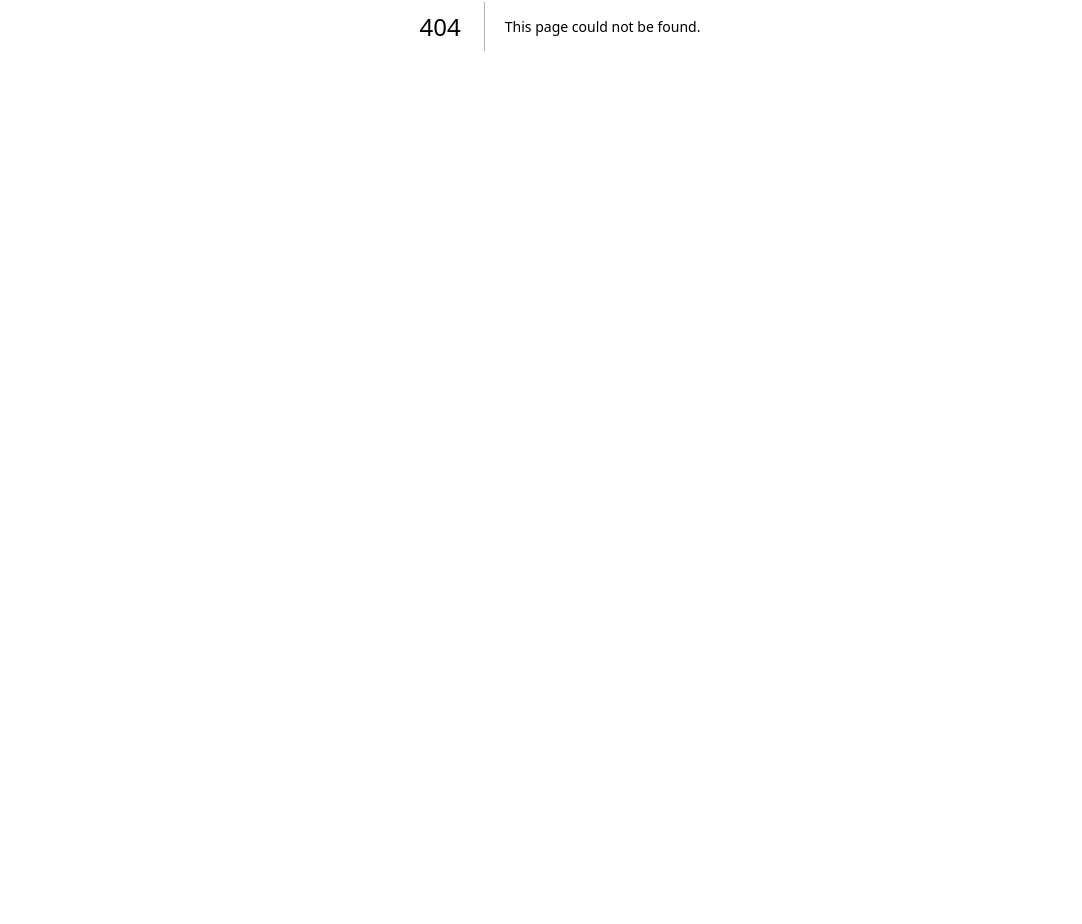
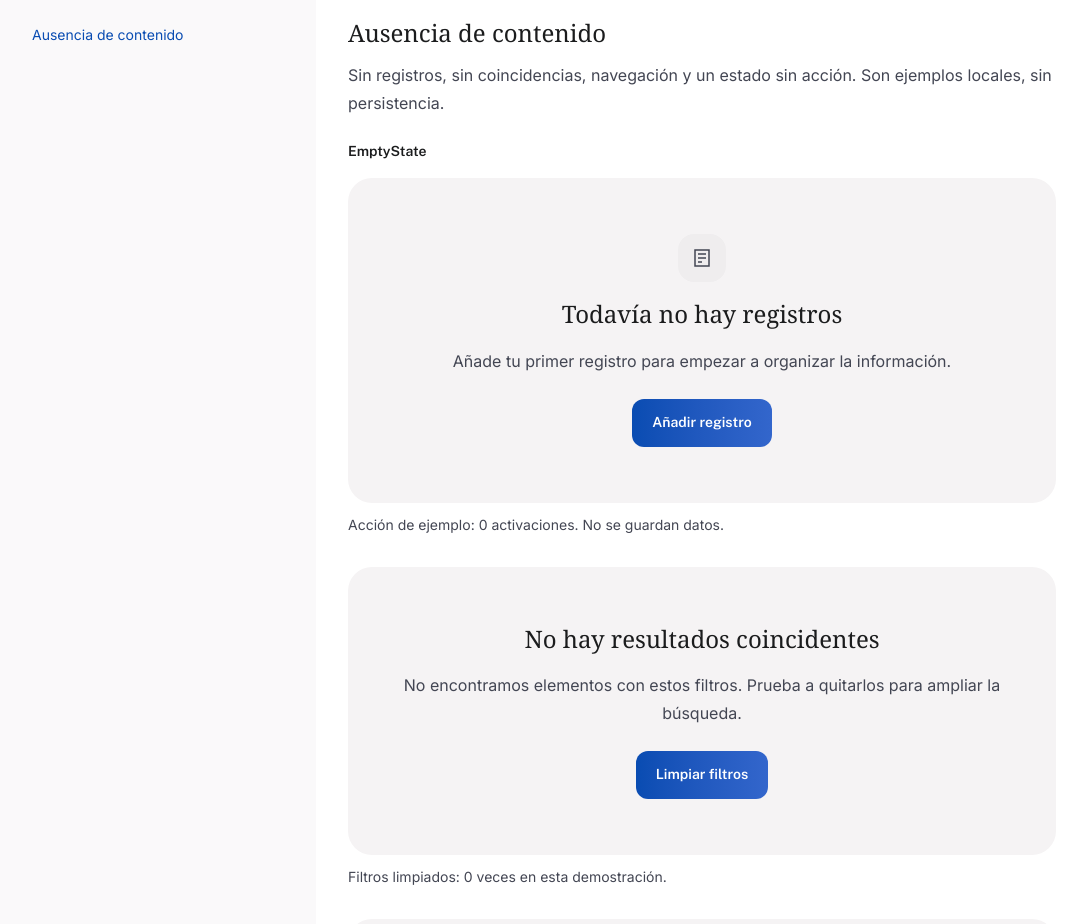
Before and after one commit to manromero/my-clinics, a Next.js app: page /components/empty-state in a window 1280 px wide. Before the commit this address had no page. Shown: the part 374-1298 px from the top of the page, without its empty margins (80-1162 px from the left). Before the commit the page ends 800 px from the top, so only its background shows below. Built offline with nearby package versions, Linux system fonts and the light colour scheme.

Commit message:
feat: add shared EmptyState and catalogue examples

```diff
--- /dev/null
+++ b/src/app/components/empty-state/empty-state-specimen.tsx
@@ -0,0 +1,72 @@
+"use client";
+
+import { useState } from "react";
+import { EmptyState } from "@/lib/components/empty-state/empty-state";
+
+export function EmptyStateSpecimen() {
+  const [created, setCreated] = useState(0);
+  const [cleared, setCleared] = useState(0);
+  return (
+    <div className="space-y-8">
+      <div className="space-y-3">
+        <EmptyState
+          headingLevel={4}
+          title="Todavía no hay registros"
+          explanation="Añade tu primer registro para empezar a organizar la información."
+          icon={
+            <svg
+              viewBox="0 0 24 24"
+              fill="none"
+              stroke="currentColor"
+              strokeWidth="1.5"
+              focusable="false"
+            >
+              <path d="M5 4h14v16H5zM8 8h8M8 12h8M8 16h4" />
+            </svg>
+          }
+          action={{
+            label: "Añadir registro",
+            onClick: () => setCreated((value) => value + 1),
+          }}
+        />
+        <p role="status" className="text-sm text-on-surface-variant">
+          Acción de ejemplo: {created}{" "}
+          {created === 1 ? "activación" : "activaciones"}. No se guardan datos.
+        </p>
+      </div>
+      <div className="space-y-3">
+        <EmptyState
+          headingLevel={4}
+          title="No hay resultados coincidentes"
+          explanation="No encontramos elementos con estos filtros. Prueba a quitarlos para ampliar la búsqueda."
+          action={{
+            label: "Limpiar filtros",
+            onClick: () => setCleared((value) => value + 1),
+          }}
+        />
+        <p role="status" className="text-sm text-on-surface-variant">
+          Filtros limpiados: {cleared} veces en esta demostración.
+        </p>
+      </div>
+      <EmptyState
+        headingLevel={4}
+        title="No hay elementos disponibles"
+        explanation="Explora el catálogo para descubrir otras opciones disponibles."
+        action={{ label: "Explorar el catálogo", href: "/components" }}
+      />
+      <EmptyState
+        headingLevel={4}
+        title="Nada que mostrar por ahora"
+        explanation="Esta sección estará disponible cuando haya información para consultar. No necesitas realizar ninguna acción."
+      />
+      <p className="text-sm leading-6 text-on-surface-variant">
+        API: title y explanation son textos obligatorios. icon es decoración
+        opcional; no debe contener controles. action acepta label con onClick
+        (botón) o href (enlace), nunca ambos. headingLevel permite h2–h6 (h2 por
+        defecto) para encajar en la página; className permite ajustar la
+        composición. El estado vacío no anuncia errores ni carga. Gestiona los
+        cambios y sus anuncios desde la pantalla que lo utiliza.
+      </p>
+    </div>
+  );
+}
--- /dev/null
+++ b/src/app/components/empty-state/page.tsx
@@ -0,0 +1,33 @@
+import type { Metadata } from "next";
+import { Catalogue } from "../catalogue";
+import { EmptyStateSpecimen } from "./empty-state-specimen";
+
+export const metadata: Metadata = {
+  title: "EmptyState · Estados vacíos | MyClinics",
+  description:
+    "Ausencia de registros y resultados, con un siguiente paso opcional.",
+};
+
+export default function Page() {
+  return (
+    <Catalogue
+      title="EmptyState · Estados vacíos"
+      description="Una explicación clara cuando no hay contenido, con una acción contextual cuando resulte útil."
+      sections={[
+        {
+          id: "vacios",
+          title: "Ausencia de contenido",
+          description:
+            "Sin registros, sin coincidencias, navegación y un estado sin acción. Son ejemplos locales, sin persistencia.",
+          examples: [
+            {
+              id: "empty-state",
+              title: "EmptyState",
+              content: <EmptyStateSpecimen />,
+            },
+          ],
+        },
+      ]}
+    />
+  );
+}
--- a/src/app/components/page.tsx
+++ b/src/app/components/page.tsx
@@ -7,6 +7,12 @@ export const metadata: Metadata = {
 };
 
 const pages = [
+  {
+    href: "/components/empty-state",
+    title: "EmptyState · Estados vacíos",
+    description:
+      "Sin registros, sin coincidencias y un siguiente paso opcional.",
+  },
   {
     href: "/components/loading-state",
     title: "LoadingState · Carga",
--- /dev/null
+++ b/src/lib/components/empty-state/empty-state.tsx
@@ -0,0 +1,74 @@
+import { useId, type ReactNode } from "react";
+import { ActionLink, type ActionLinkProps } from "../action-link/action-link";
+import { Button, type ButtonProps } from "../button/button";
+import { Surface } from "../surface/surface";
+
+export type EmptyStateAction =
+  | {
+      label: string;
+      onClick: NonNullable<ButtonProps["onClick"]>;
+      href?: never;
+    }
+  | { label: string; href: ActionLinkProps["href"]; onClick?: never };
+
+export type EmptyStateProps = {
+  title: string;
+  explanation: string;
+  icon?: ReactNode;
+  action?: EmptyStateAction;
+  headingLevel?: 2 | 3 | 4 | 5 | 6;
+  className?: string;
+};
+
+/** An empty result with an optional next step, separate from errors and loading. */
+export function EmptyState({
+  title,
+  explanation,
+  icon,
+  action,
+  headingLevel = 2,
+  className = "",
+}: EmptyStateProps) {
+  const id = useId();
+  const Heading = `h${headingLevel}` as const;
+  return (
+    <Surface
+      as="section"
+      variant="tonal"
+      aria-labelledby={`${id}-title`}
+      aria-describedby={`${id}-explanation`}
+      className={className}
+    >
+      <div className="flex flex-col items-center gap-4 py-4 text-center sm:py-6">
+        {icon != null && (
+          <span
+            aria-hidden="true"
+            className="flex size-12 items-center justify-center rounded-xl bg-surface-container text-on-surface-variant [&>svg]:size-6"
+          >
+            {icon}
+          </span>
+        )}
+        <Heading id={`${id}-title`} className="font-headline text-title">
+          {title}
+        </Heading>
+        <p
+          id={`${id}-explanation`}
+          className="max-w-prose text-body text-on-surface-variant"
+        >
+          {explanation}
+        </p>
+        {action && (
+          <div className="mt-2 max-w-full">
+            {action.href !== undefined ? (
+              <ActionLink href={action.href} variant="secondary">
+                {action.label}
+              </ActionLink>
+            ) : (
+              <Button onClick={action.onClick}>{action.label}</Button>
+            )}
+          </div>
+        )}
+      </div>
+    </Surface>
+  );
+}
```
Also changed, not shown: 3 other files (tests, documents, lock files or other folders).
